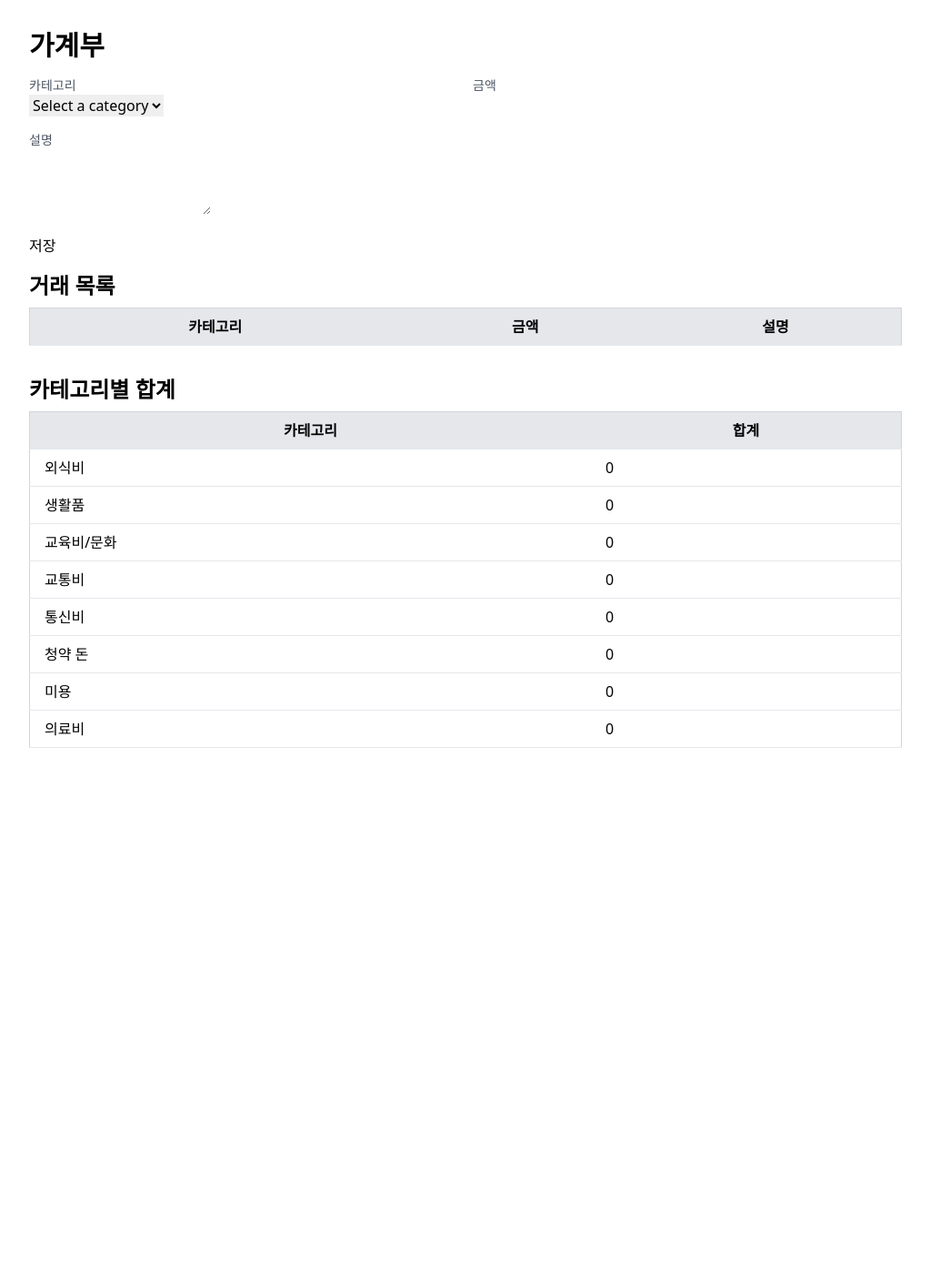
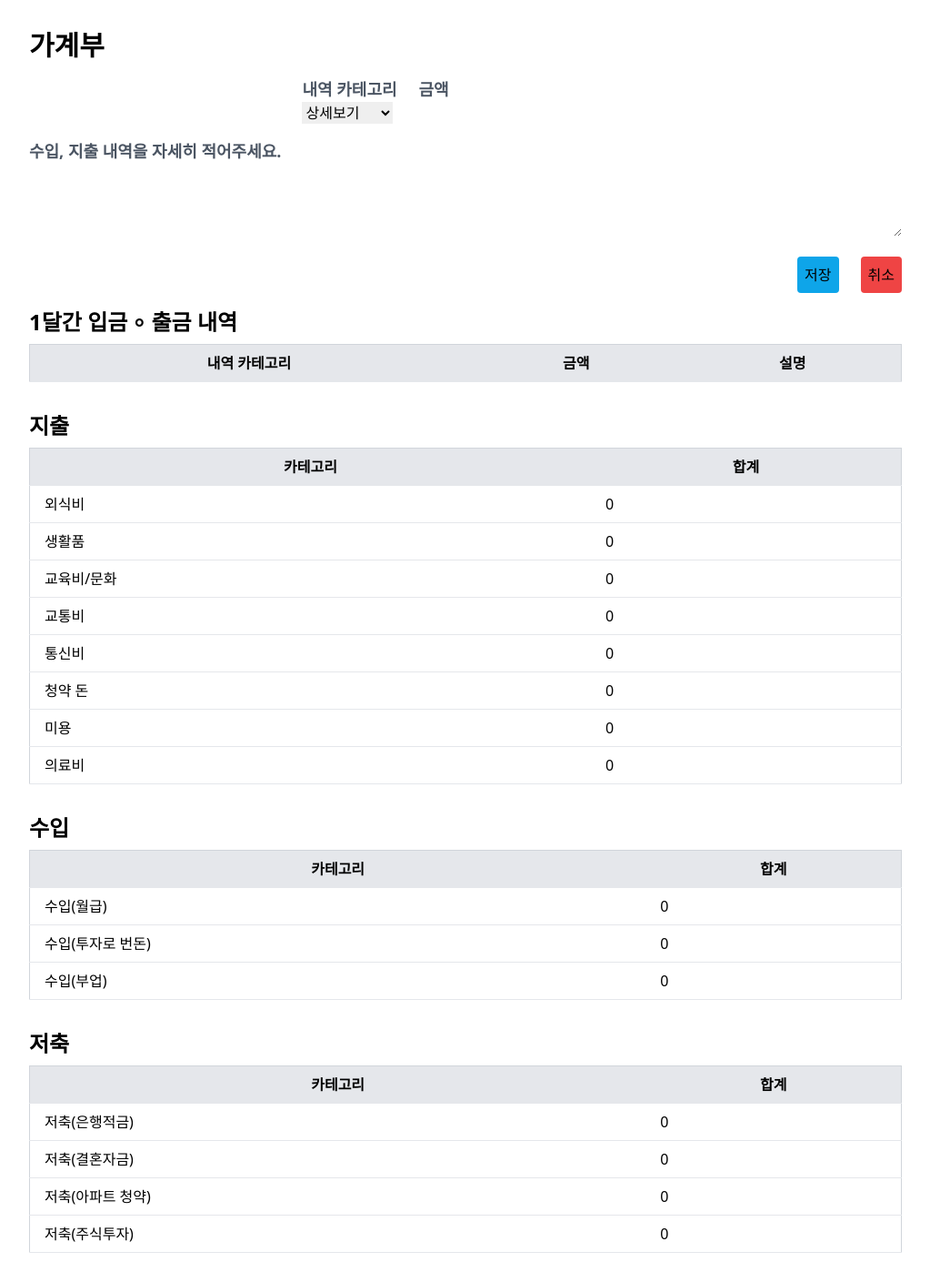
Before and after one commit to kyoungholee/mongo-crud, a Next.js app: page /components/accountBook in a window 1280 px wide. Shown: the whole page at 91% size, without its empty margins (128-1151 px from the left). Before the commit the page ends 854 px from the top, so only its background shows below. Built offline with nearby package versions, Linux system fonts and the light colour scheme.

Commit message:
style : 가계부 UI 작업 완료

```diff
--- a/src/app/components/accountBook/page.tsx
+++ b/src/app/components/accountBook/page.tsx
@@ -12,6 +12,13 @@ interface Transaction {
 const categories = [
   '외식비', '생활품', '교육비/문화', '교통비', '통신비', '청약 돈', '미용', '의료비'
 ];
+const savings = [
+  '저축(은행적금)','저축(결혼자금)', '저축(아파트 청약)', '저축(주식투자)'
+  ];
+  const addMoney = [
+  '수입(월급)','수입(투자로 번돈)','수입(부업)',
+  ]
+
 
 const BudgetTracker: React.FC = () => {
   const [transactions, setTransactions] = useState<Transaction[]>([]);
@@ -45,9 +52,10 @@ const BudgetTracker: React.FC = () => {
 
       {/* 거래 입력 폼 */}
       <form onSubmit={handleSubmit} className="mb-4">
-        <div className="grid grid-cols-2 gap-4">
-          <div className="mb-4">
-            <label htmlFor="category" className="block text-sm font-medium text-gray-600">카테고리</label>
+        <div className="flex justify-center gap-6">
+          <div className="mb-4 ">
+
+            <label htmlFor="category" className="block text-lg font-bold text-gray-600">내역 카테고리</label>
             <select
               id="category"
               name="category"
@@ -55,14 +63,14 @@ const BudgetTracker: React.FC = () => {
               onChange={handleChange}
               className="form-input"
             >
-              <option value="" disabled>Select a category</option>
+              <option value="" disabled className='h-100'>상세보기</option>
               {categories.map(category => (
                 <option key={category} value={category}>{category}</option>
               ))}
             </select>
           </div>
           <div className="mb-4">
-            <label htmlFor="amount" className="block text-sm font-medium text-gray-600">금액</label>
+            <label htmlFor="amount" className="block text-lg font-bold text-gray-600">금액</label>
             <input
               type="number"
               id="amount"
@@ -74,25 +82,29 @@ const BudgetTracker: React.FC = () => {
           </div>
         </div>
         <div className="mb-4">
-          <label htmlFor="description" className="block text-sm font-medium text-gray-600">설명</label>
+          <label htmlFor="description" className="block mb-2 text-lg font-bold text-gray-600">수입, 지출 내역을 자세히 적어주세요.</label>
           <textarea
             id="description"
             name="description"
             rows={3}
             value={inputData.description}
             onChange={handleChange}
-            className="form-textarea"
+            className="w-full form-textarea"
           />
         </div>
-        <button type="submit" className="form-button">저장</button>
+        <div className='flex justify-end gap-6'>
+          <button type="submit" className="p-2 rounded form-button bg-sky-500">저장</button>
+          <button type="submit" className="p-2 bg-red-500 rounded form-button">취소</button>
+        </div>
+
       </form>
 
       {/* 거래 목록 */}
-      <h2 className="mb-2 text-2xl font-bold">거래 목록</h2>
+      <h2 className="mb-2 text-2xl font-bold">1달간 입금 ⸰ 출금 내역</h2>
       <table className="w-full mb-8 border border-gray-300">
         <thead>
           <tr className="bg-gray-200">
-            <th className="px-4 py-2 border-b">카테고리</th>
+            <th className="px-4 py-2 border-b">내역 카테고리</th>
             <th className="px-4 py-2 border-b">금액</th>
             <th className="px-4 py-2 border-b">설명</th>
           </tr>
@@ -109,7 +121,7 @@ const BudgetTracker: React.FC = () => {
       </table>
 
       {/* 카테고리별 합계 표 */}
-      <h2 className="mb-2 text-2xl font-bold">카테고리별 합계</h2>
+      <h2 className="mb-2 text-2xl font-bold">지출</h2>
       <table className="w-full mb-8 border border-gray-300">
         <thead>
           <tr className="bg-gray-200">
@@ -126,6 +138,43 @@ const BudgetTracker: React.FC = () => {
           ))}
         </tbody>
       </table>
+
+
+      <h2 className="mb-2 text-2xl font-bold">수입</h2>
+      <table className="w-full mb-8 border border-gray-300">
+        <thead>
+          <tr className="bg-gray-200">
+            <th className="px-4 py-2 border-b">카테고리</th>
+            <th className="px-4 py-2 border-b">합계</th>
+          </tr>
+        </thead>
+        <tbody>
+          {addMoney.map(add => (
+            <tr key={add}>
+              <td className="px-4 py-2 border-b">{add}</td>
+              <td className="px-4 py-2 border-b">{calculateTotal(add)}</td>
+            </tr>
+          ))}
+        </tbody>
+      </table>
+
+        <h2 className="mb-2 text-2xl font-bold">저축</h2>
+      <table className="w-full mb-8 border border-gray-300">
+        <thead>
+          <tr className="bg-gray-200">
+            <th className="px-4 py-2 border-b">카테고리</th>
+            <th className="px-4 py-2 border-b">합계</th>
+          </tr>
+        </thead>
+        <tbody>
+          {savings.map(save => (
+            <tr key={save}>
+              <td className="px-4 py-2 border-b">{save}</td>
+              <td className="px-4 py-2 border-b">{calculateTotal(save)}</td>
+            </tr>
+          ))}
+        </tbody>
+      </table>
     </div>
   );
 };
```
